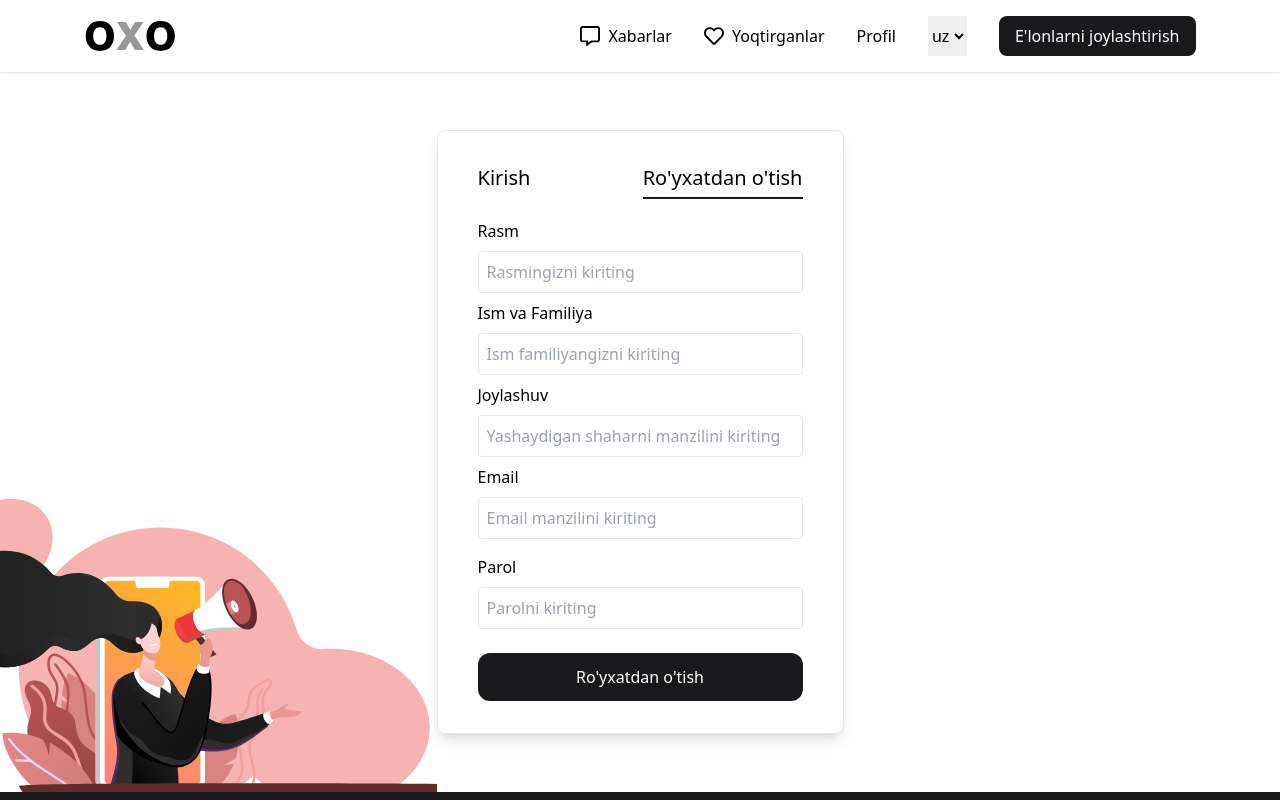
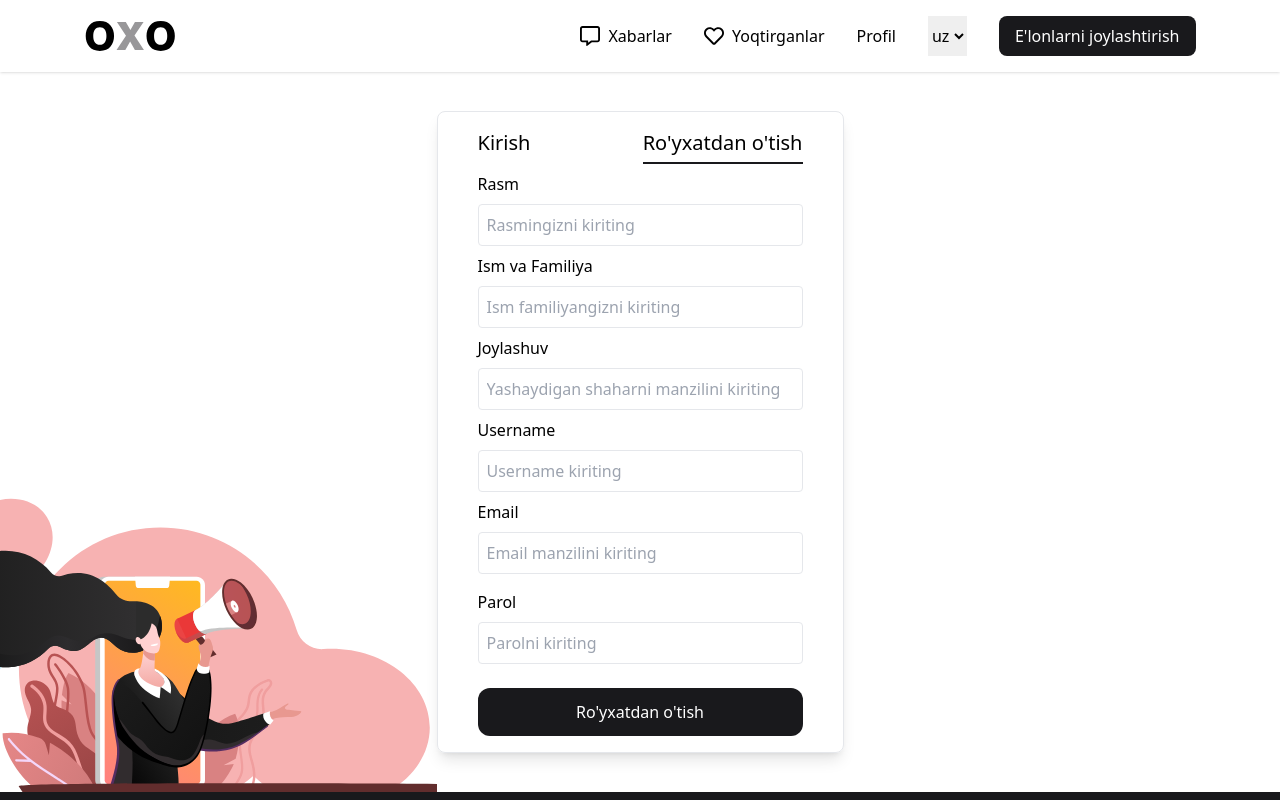
Before and after one commit to ravshanaliyev/oxo, a React (Vite) app: page /register in a window 1280 px wide. Shown: the top 800 px of the page. Built offline with nearby package versions, Linux system fonts and the light colour scheme.

Commit message:
adding some changes to register page

```diff
--- a/src/config/request.js
+++ b/src/config/request.js
@@ -1,7 +1,5 @@
 import axios from "axios";
-import { loadState } from "./load-state";
 
-const user = loadState("user");
 const request = axios.create({
   baseURL: "http://localhost:8080",
 });
@@ -26,7 +24,7 @@ const PostData = (config) => {
 
 request.interceptors.request.use(
   (config) => {
-    config.headers.Authorization = `Bearer eyJhbGciOiJIUzI1NiIsInR5cCI6IkpXVCJ9.eyJlbWFpbCI6ImV4YXBsZUBnbWFpbC5jb20iLCJpYXQiOjE3MTA0NDk3NTYsImV4cCI6MTcxMDQ1MzM1Niwic3ViIjoiMSJ9.Mt5uU56T4q2DvvidQm1PVW-PRdaXpDmk1nzNQOIrpUI`;
+    config.headers.Authorization = `Bearer eyJhbGciOiJIUzI1NiIsInR5cCI6IkpXVCJ9.eyJlbWFpbCI6ImJyb3NraTEzMzRAbWFpbC5jb20iLCJpYXQiOjE3MTA0ODMwNTMsImV4cCI6MTcxMDQ4NjY1Mywic3ViIjoiNSJ9.cgiQ-hwWUIIawgk3oYRhSUAfhb6lgYLPrWqHqXZmJqo`;
     PostData(config);
     return config;
   },
--- a/src/pages/create-product.jsx
+++ b/src/pages/create-product.jsx
@@ -30,7 +30,7 @@ const CreateProduct = () => {
                     </div>
                     <div className='mb-6 flex flex-col w-[780px]'>
                         <label className='text-gray-500 text-sm' htmlFor="rukn">Rukn</label>
-                        <select  {...register('category', { required: true })} className='h-[44px] border  rounded-lg px-4 mt-1  bg-[#F6F6F6]' name="rukn" id="rukn">
+                        <select   {...register('category', { required: true })} className='h-[44px] border  rounded-lg px-4 mt-1  bg-[#F6F6F6]' name="rukn" id="rukn">
                             <option value="home">Home</option>
                             <option value="hobbi">Hobbi</option>
                             <option value="garden">Garden</option>
--- a/src/pages/register.jsx
+++ b/src/pages/register.jsx
@@ -23,13 +23,13 @@ const Register = () => {
     }
     return (
         <div style={{ backgroundImage: `url(${LoginImg})`, backgroundPosition: 'bottom left', backgroundRepeat: 'no-repeat' }} className='w-full h-[90vh] flex justify-center items-center '>
-            <div className='w-[407px] border shadow-lg rounded-lg px-10 py-8 '>
+            <div className='w-[407px] border shadow-lg rounded-lg px-10 py-4'>
                 <div className="flex justify-between">
                     <Link to={"/login"} className='text-[20px]  pb-1'>Kirish</Link>
                     <Link to={"/register"} className='text-[20px] border-[#19191C] border-b-[2px] pb-1'>Ro&#39;yxatdan o&#39;tish</Link>
                 </div>
-                <p className='text-red-500 mt-5'>{isError && "Email yoki parol xato"}</p>
-                <form className='mt-4' onSubmit={handleSubmit(submit)}>
+                <p className='text-red-500 mt-2'>{isError && "Email yoki parol xato"}</p>
+                <form className='mt-2' onSubmit={handleSubmit(submit)}>
                     <div className="flex flex-col gap-2 mt-2">
                         <label htmlFor="image">Rasm</label>
                         <input {...register("image", { required: true })} className='border p-2 rounded' type="text" name="image" id="image" placeholder='Rasmingizni kiriting' />
@@ -42,7 +42,10 @@ const Register = () => {
                         <label htmlFor="city">Joylashuv</label>
                         <input {...register("city", { required: true })} className='border p-2 rounded' type="text" name="city" id="city" placeholder='Yashaydigan shaharni manzilini kiriting' />
                     </div>
-
+                    <div className="flex flex-col gap-2 mt-2">
+                        <label htmlFor="username">Username</label>
+                        <input {...register("username", { required: true })} className='border p-2 rounded' type="text" name="username" id="username" placeholder='Username kiriting' />
+                    </div>
                     <div className="flex flex-col gap-2 mt-2">
                         <label htmlFor="email">Email</label>
                         <input {...register("email", { required: true })} className='border p-2 rounded' type="email" name="email" id="email" placeholder='Email manzilini kiriting' />
```
